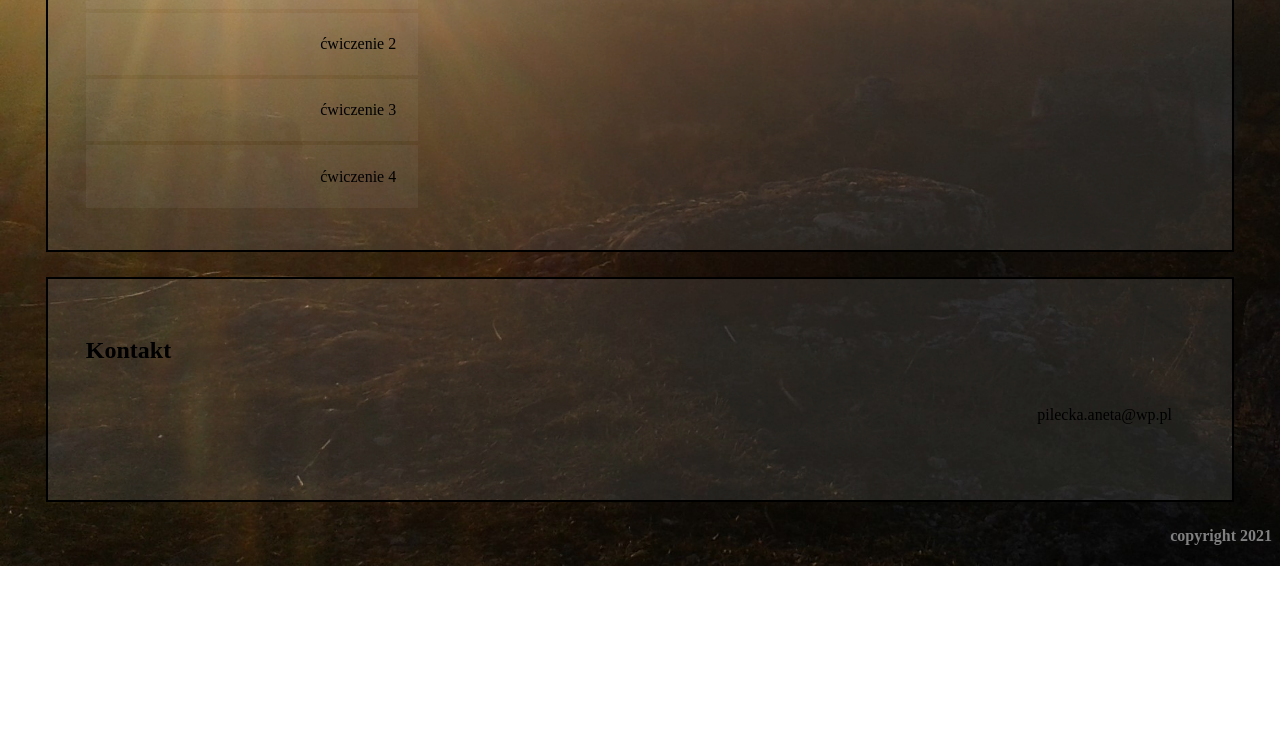
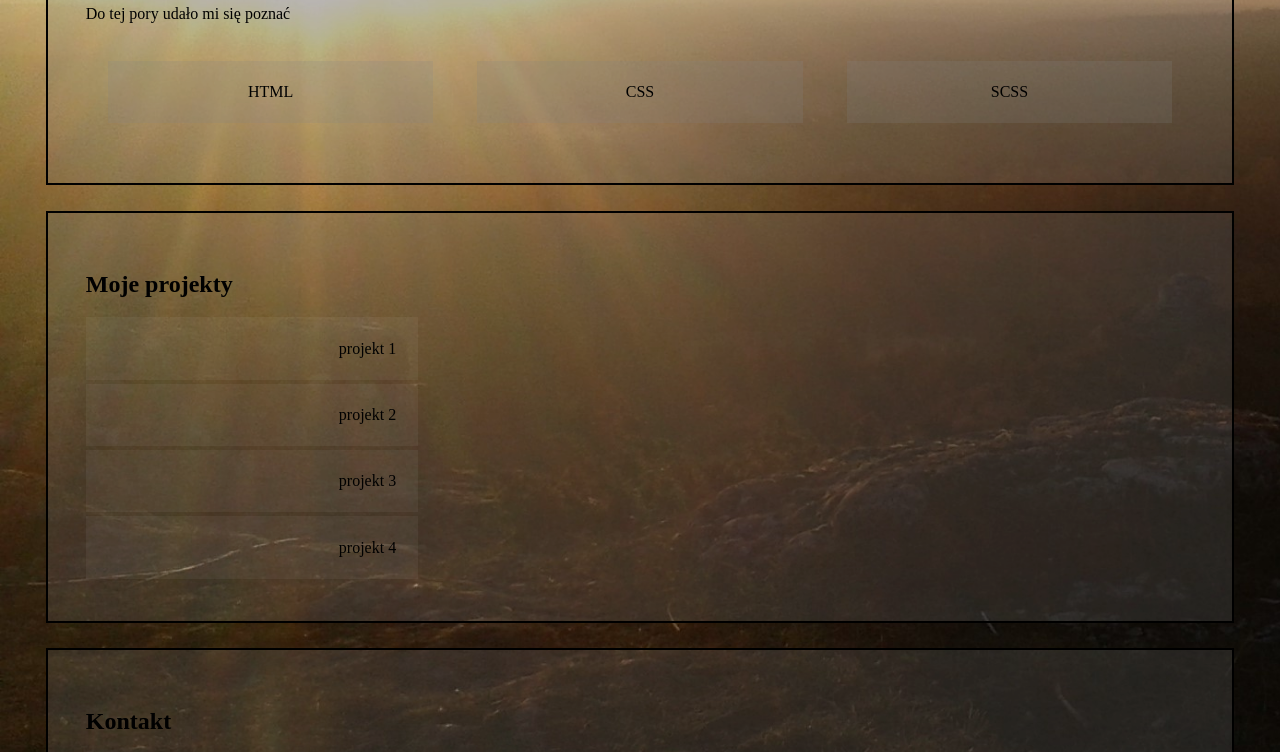
Before and after one commit to Anetapi/anetapi.github.io, a plain HTML site: page index.html in a window 1280 px wide. Shown: the part 480-1232 px from the top of the page. Before the commit the page ends 1046 px from the top, so only its background shows below. Drawn offline with Linux system fonts and the light colour scheme.

Commit message:
Portfolio

```diff
--- a/inc/style.css
+++ b/inc/style.css
@@ -14,6 +14,23 @@ section{
     margin-left: 3%;
     margin-right: 3%;
 }
+
+body section .view{
+    display: flex;
+    justify-content: space-evenly;
+
+}
+ body section .view div{
+
+     padding: 2%;
+     flex: 1;
+     justify-content: center;
+     display: flex;
+     margin: 2%;
+     background-color: rgba(128, 128, 128, 0.199);
+ }
+
+
 a{
     display: flex;
     justify-content: right;
--- a/index.html
+++ b/index.html
@@ -4,17 +4,23 @@
     <meta charset="UTF-8">
     <meta http-equiv="X-UA-Compatible" content="IE=edge">
     <meta name="viewport" content="width=device-width, initial-scale=1.0">
-    <title>Portfolio</title>
+    <title>Portfolio - Aneta Pi</title>
     <link rel="stylesheet" href="inc/style.css">
+    <meta name="keywords" content="portfolio, webdevelopment, front-end">
+    <meta name="description" content="front-end portfolio, super portfolio">
+    <meta property="og:title" content="Portfolio - Aneta Pi">
+    <meta property="og:description" content="Front-end portfolio, super portfolio">
 </head>
 <body>
     <header>
-        <h1>AnetaPi</h1>
+        <h1>AnetaPi
+        </h1>
+        <h1>Portfolio</h1>
 
     </header>
     <section>
 
-        <header>
+         <header>
             <h2>
                 O mnie
             </h2>
@@ -24,30 +30,45 @@
             <p>
                 rodzina jest  największą inspiracją
             </p>
-        </header>
+         </header>
+
     </section>
     <section>
         <header>
+            <h2>Technologie</h2>
+        </header>
+        <p>Do tej pory udało mi się poznać</p>
+        <div class="view">
+
+            <div>HTML</div>
+            <div>CSS</div>
+            <div>SCSS</div>
+        </div>
+    </section>
+    <section>
+
+         <header>
             <h2>
                 Moje projekty
             </h2>
 
             <div>
                 <a href="lekcja4">
-                 ćwiczenie 1
+                projekt 1
                 </a>
                 <a href="lekcja5">
-                    ćwiczenie 2
+                    projekt 2
                 </a>
                 <a href="lekcja6">
-                    ćwiczenie 3
+                    projekt 3
                 </a>
                 <a href="lekcja7">
-                    ćwiczenie 4
+                    projekt 4
                 </a>
             </div>
 
-        </header>
+         </header>
+
     </section>
     <section>
         <header>
```
Also changed, not shown: inc/img/MY.JPG (added).
